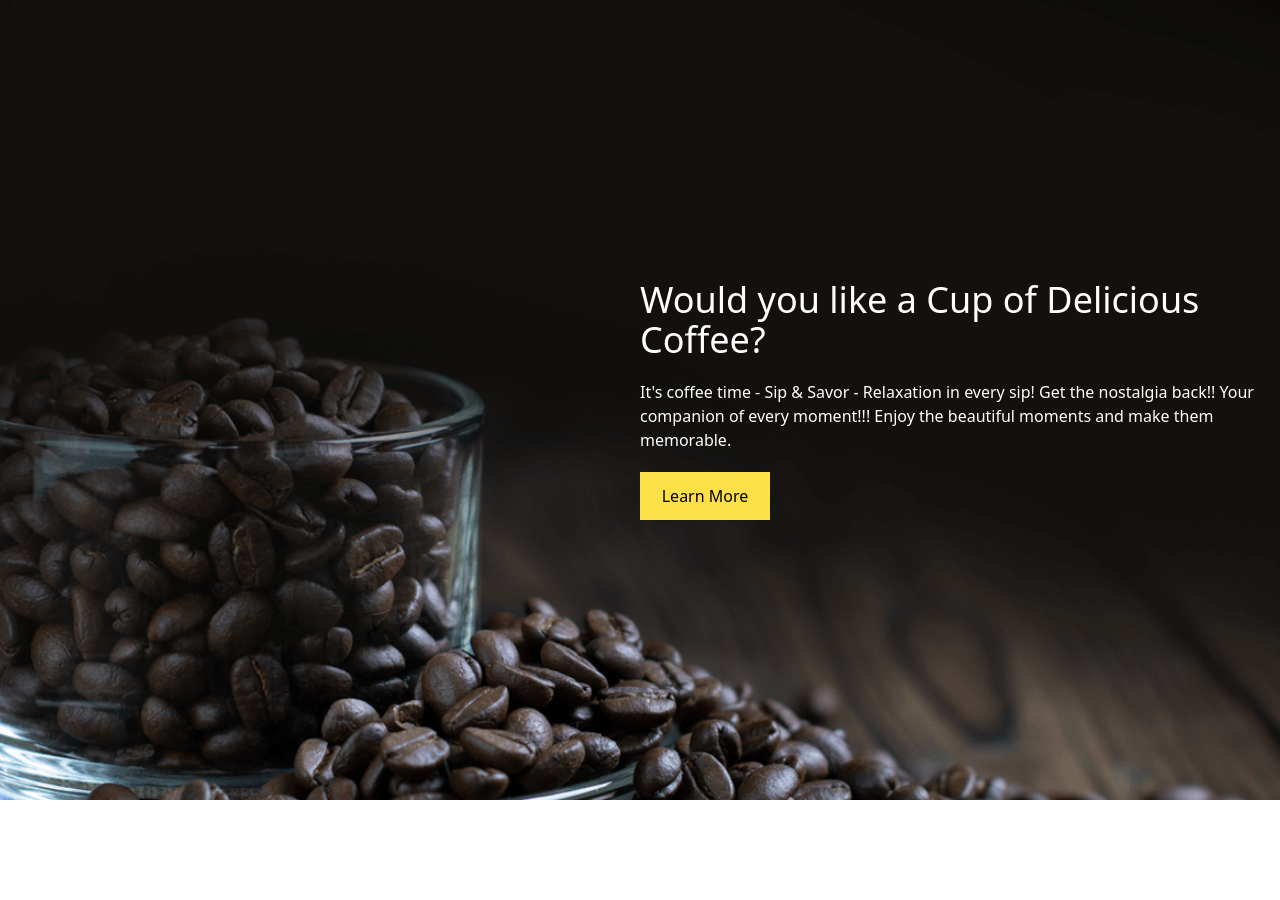
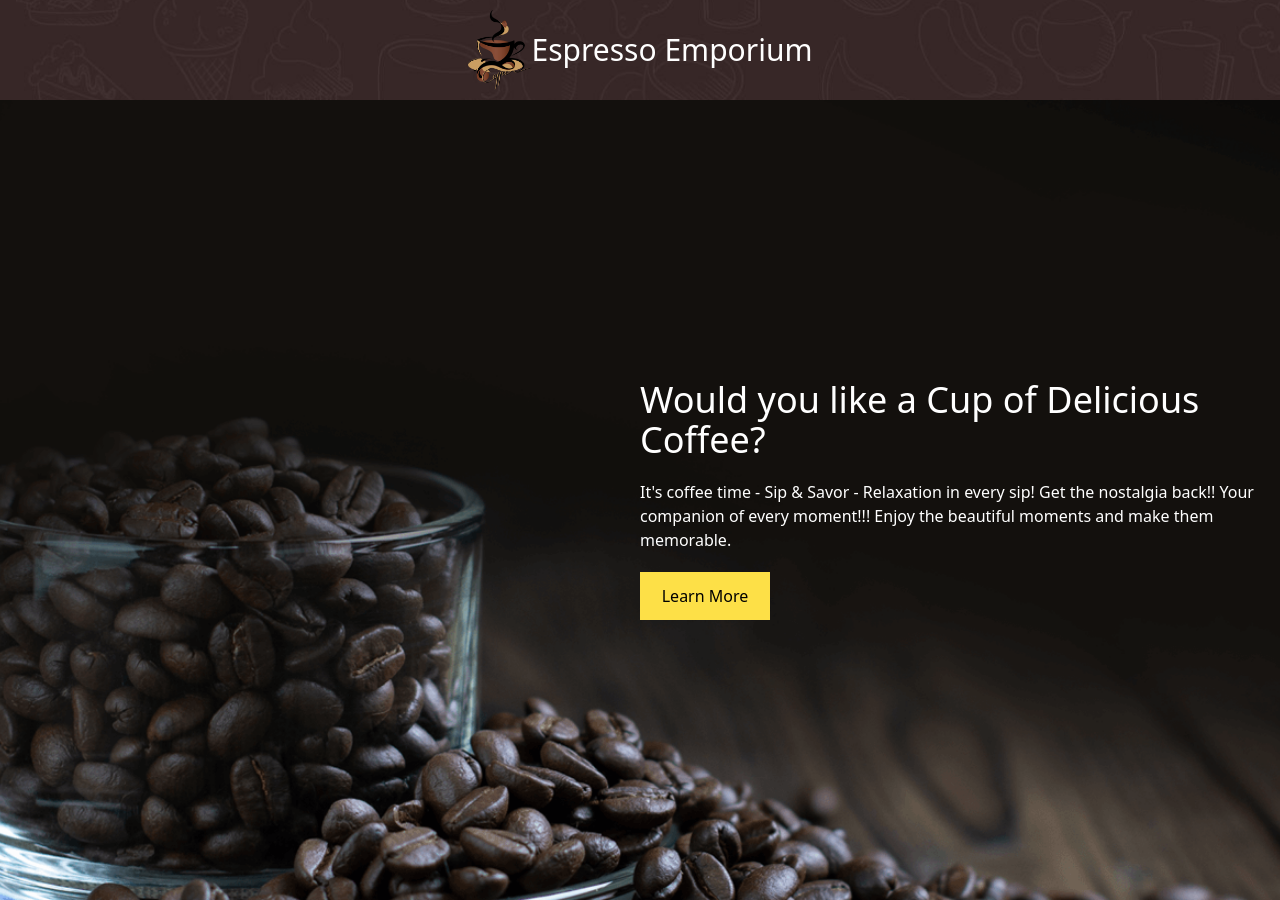
Before and after one commit to farukwebcode21/coffee-store-fontend, a React (Vite) app: page / in a window 1280 px wide. Before the commit the page ends 800 px from the top, so only its background shows below. Built offline with nearby package versions, Linux system fonts and the light colour scheme.

Commit message:
start banner text

```diff
--- a/src/layout/MainLayout.jsx
+++ b/src/layout/MainLayout.jsx
@@ -1,8 +1,10 @@
 import { Outlet } from "react-router-dom";
+import Navbar from "../shared/Navbar";
 
 const MainLayout = () => {
   return (
     <div>
+      <Navbar />
       <Outlet />
     </div>
   );
--- a/src/pages/Home/Home/Home.jsx
+++ b/src/pages/Home/Home/Home.jsx
@@ -2,7 +2,7 @@ import HeroSection from "../../../components/Header";
 
 const Home = () => {
   return (
-    <div className="w-[1920] h-[800] m-auto">
+    <div className="w-[1920]  m-auto">
       <HeroSection />
     </div>
   );
--- a/src/shared/Navbar.jsx
+++ b/src/shared/Navbar.jsx
@@ -1,11 +1,18 @@
-
+import header_bg from "../assets/images/header_bg.png";
+import logo from "../assets/images/more/logo1.png";
 
 const Navbar = () => {
-    return (
-        <div>
-
-        </div>
-    );
+  return (
+    <div
+      className="h-[100px] relative flex items-center justify-center"
+      style={{
+        backgroundImage: `url(${header_bg})`,
+      }}
+    >
+      <img className="w-16 h-20" src={logo} alt="logo" />
+      <h2 className="text-3xl text-white">Espresso Emporium</h2>
+    </div>
+  );
 };
 
 export default Navbar;
```
Also changed, not shown: src/assets/images/header_bg.png (added).
